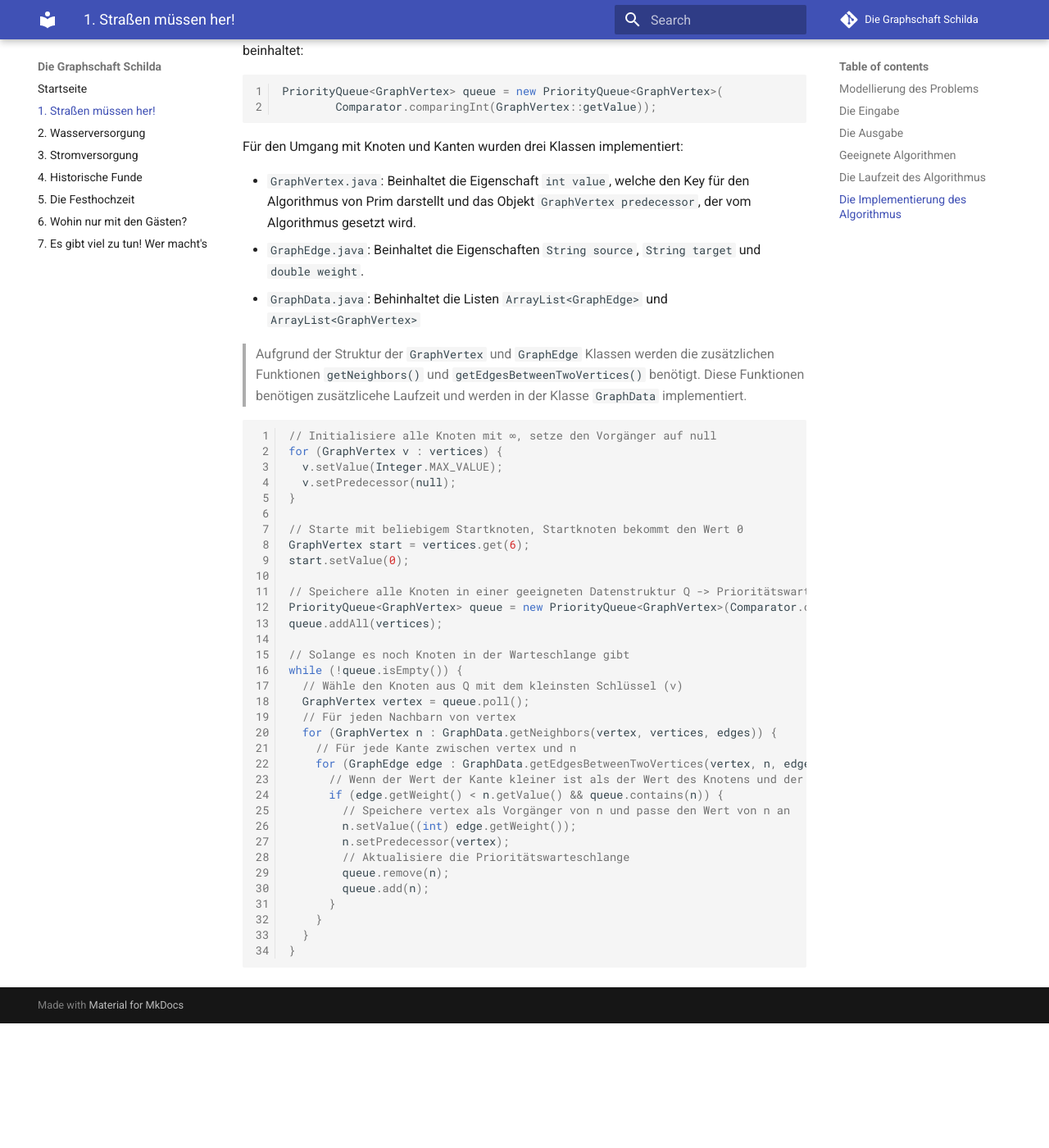
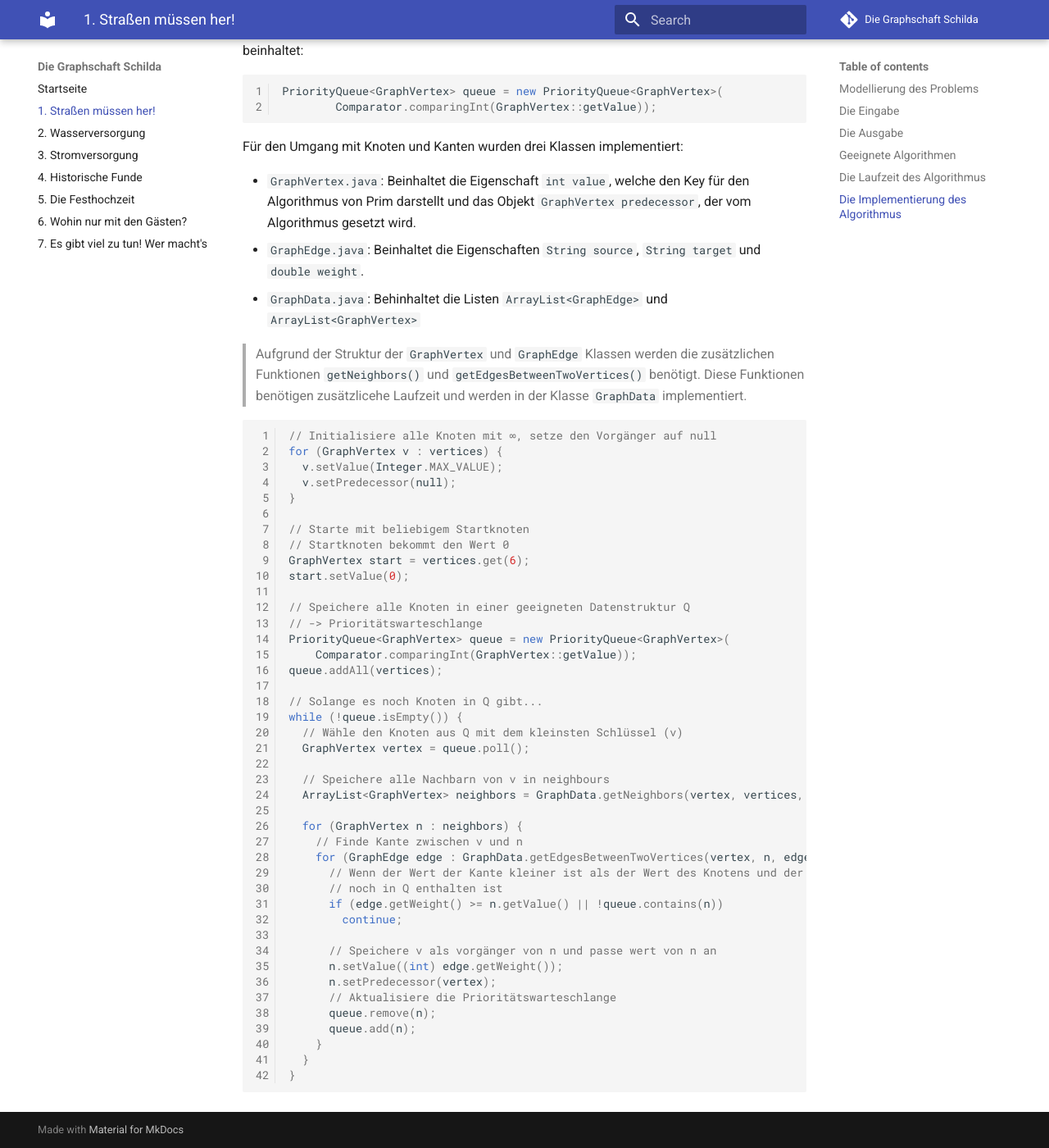
Before and after one commit to thieleju/GraphschaftSchilda, an MkDocs documentation site: the page built from documentation/docs/Problem1.md, in a window 1280 px wide and 1400 px high, scrolled down 2430 px. Shown: the whole window at 82% size. Built offline with MkDocs 1.6.1 and Material for MkDocs 9.7.7, drawn with Linux system fonts in a browser that asks for light colours; comment, search, counter and statistics services are not loaded; before the commit the page ends 3678 px from its top, so only the background shows below that.

Commit message:
Improved Problem 1 code

```diff
--- a/documentation/docs/Problem1.md
+++ b/documentation/docs/Problem1.md
@@ -76,31 +76,39 @@ for (GraphVertex v : vertices) {
   v.setPredecessor(null);
 }
 
-// Starte mit beliebigem Startknoten, Startknoten bekommt den Wert 0
+// Starte mit beliebigem Startknoten
+// Startknoten bekommt den Wert 0
 GraphVertex start = vertices.get(6);
 start.setValue(0);
 
-// Speichere alle Knoten in einer geeigneten Datenstruktur Q -> Prioritätswarteschlange
-PriorityQueue<GraphVertex> queue = new PriorityQueue<GraphVertex>(Comparator.comparingInt(GraphVertex::getValue));
+// Speichere alle Knoten in einer geeigneten Datenstruktur Q
+// -> Prioritätswarteschlange
+PriorityQueue<GraphVertex> queue = new PriorityQueue<GraphVertex>(
+    Comparator.comparingInt(GraphVertex::getValue));
 queue.addAll(vertices);
 
-// Solange es noch Knoten in der Warteschlange gibt
+// Solange es noch Knoten in Q gibt...
 while (!queue.isEmpty()) {
   // Wähle den Knoten aus Q mit dem kleinsten Schlüssel (v)
   GraphVertex vertex = queue.poll();
-  // Für jeden Nachbarn von vertex
-  for (GraphVertex n : GraphData.getNeighbors(vertex, vertices, edges)) {
-    // Für jede Kante zwischen vertex und n
+
+  // Speichere alle Nachbarn von v in neighbours
+  ArrayList<GraphVertex> neighbors = GraphData.getNeighbors(vertex, vertices, edges);
+
+  for (GraphVertex n : neighbors) {
+    // Finde Kante zwischen v und n
     for (GraphEdge edge : GraphData.getEdgesBetweenTwoVertices(vertex, n, edges)) {
-      // Wenn der Wert der Kante kleiner ist als der Wert des Knotens und der Knoten noch in Q ist
-      if (edge.getWeight() < n.getValue() && queue.contains(n)) {
-        // Speichere vertex als Vorgänger von n und passe den Wert von n an
-        n.setValue((int) edge.getWeight());
-        n.setPredecessor(vertex);
-        // Aktualisiere die Prioritätswarteschlange
-        queue.remove(n);
-        queue.add(n);
-      }
+      // Wenn der Wert der Kante kleiner ist als der Wert des Knotens und der Knoten
+      // noch in Q enthalten ist
+      if (edge.getWeight() >= n.getValue() || !queue.contains(n))
+        continue;
+
+      // Speichere v als vorgänger von n und passe wert von n an
+      n.setValue((int) edge.getWeight());
+      n.setPredecessor(vertex);
+      // Aktualisiere die Prioritätswarteschlange
+      queue.remove(n);
+      queue.add(n);
     }
   }
 }
```
Also changed, not shown: 1 other file.
